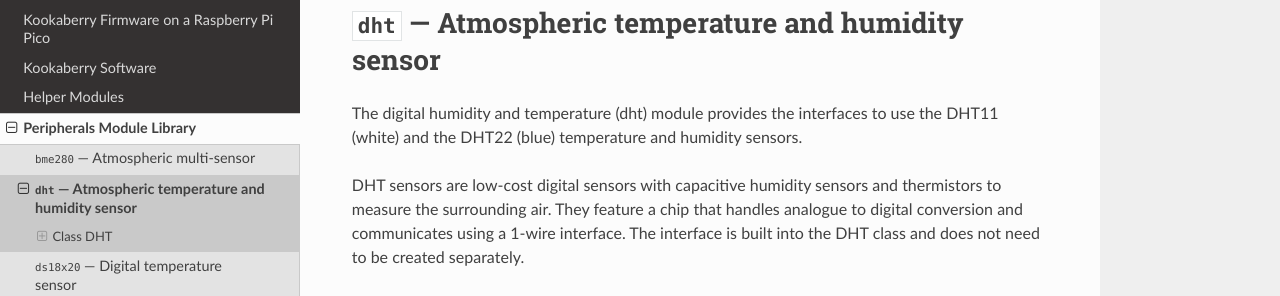
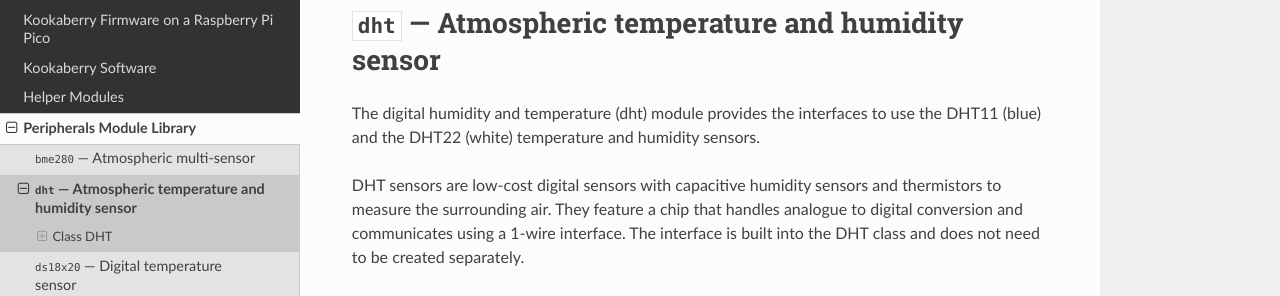
Before and after one commit to TDStrasser/Kookaberry-Reference-Guide, a Sphinx documentation site: the page built from docs/source/dht.rst, in a window 1280 px wide and 900 px high. Shown: the part 124-420 px from the top of the window. Built offline with Sphinx 7.4.7 and the Read the Docs theme 2.0.0, drawn with Linux system fonts in a browser that asks for light colours.

```diff
--- a/docs/source/dht.rst
+++ b/docs/source/dht.rst
@@ -8,7 +8,7 @@
 .. _dht:
 
 
-The digital humidity and temperature (dht) module provides the interfaces to use the DHT11 (white) and the DHT22 (blue) temperature and humidity sensors.
+The digital humidity and temperature (dht) module provides the interfaces to use the DHT11 (blue) and the DHT22 (white) temperature and humidity sensors.
 
 DHT sensors are low-cost digital sensors with capacitive humidity sensors and thermistors to measure the surrounding air.
 They feature a chip that handles analogue to digital conversion and communicates using a 1-wire interface.
```
